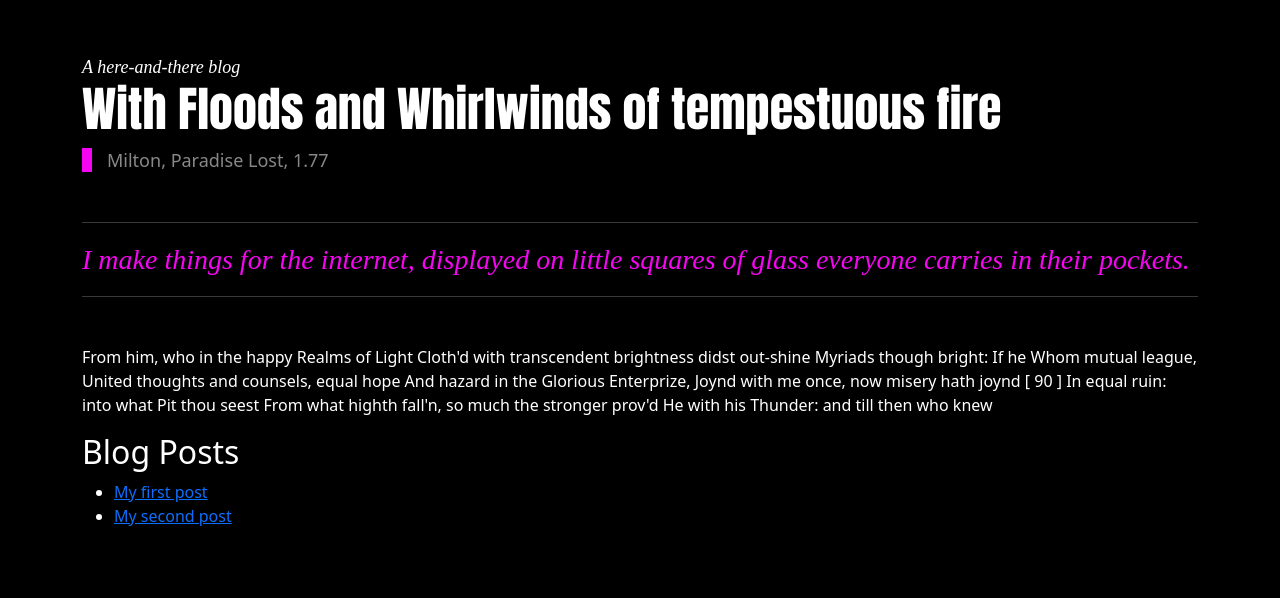
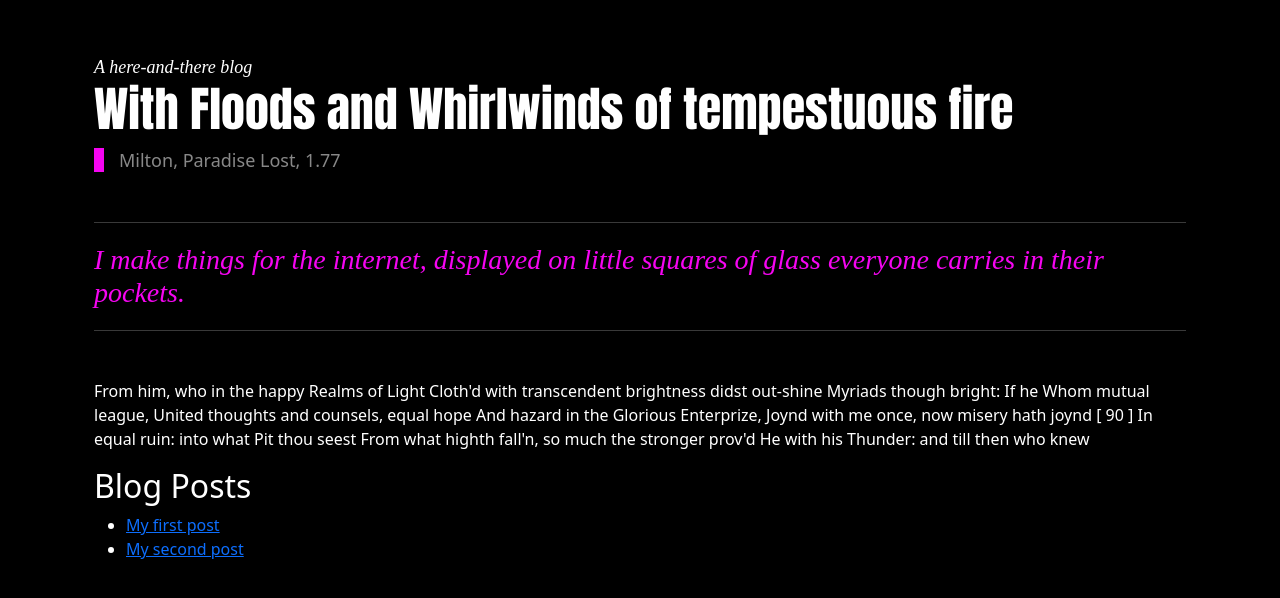
Before and after one commit to ianderthal/test-neocities, an Eleventy site: page src/index.md in a window 1280 px wide. Shown: the part 144-742 px from the top of the page. Built offline with nearby package versions, Linux system fonts and the light colour scheme; Eleventy itself is replaced by a stand-in of ours; files that its build step writes are made by us from their sources; a web font is replaced by a local one.

Commit message:
give it a little breathing room

```diff
--- a/src/_includes/base.njk
+++ b/src/_includes/base.njk
@@ -44,7 +44,7 @@
     </style>
   </head>
   <body class="text-white" style="background-color: #000;">
-    <main class="container pt-5">
+    <main class="container pt-5 px-4">
 
       <div style="margin-top: 150px;">
         <span class="sorts-mill-goudy-regular-italic" style="font-size: 18px;">A here-and-there blog</span>
```
Also changed, not shown: 4 other files.
